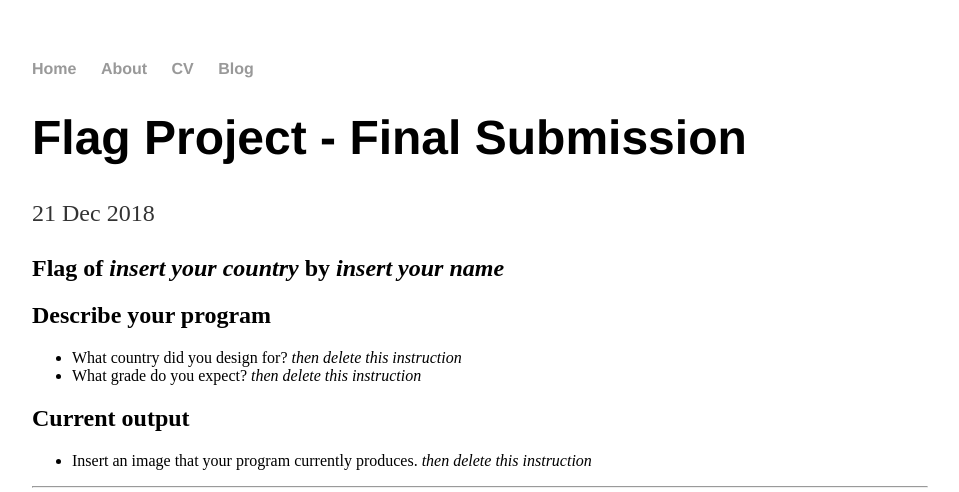
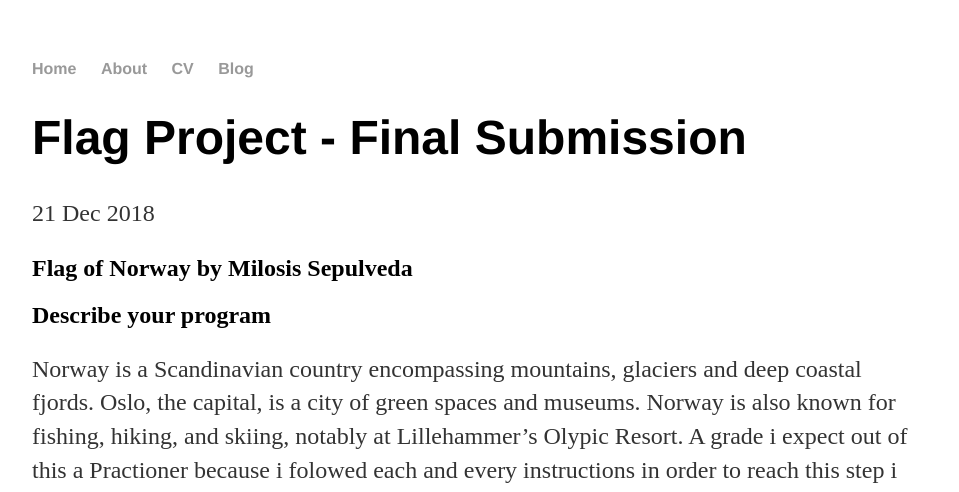
Before and after one commit to milosiss6344/milosiss6344.github.io, a Jekyll site: the page built from _posts/2018-12-20-weekly-reflection.md, in a window 1280 px wide, cut to the strip 0-492 px from the top of the page. Shown: the whole strip, without its empty margins (160-1119 px from the left). Built offline with Jekyll 4.4.1, drawn with Linux system fonts in a browser that asks for light colours; some of the changed text lies outside the part shown.

Commit message:
Update 2018-12-20-weekly-reflection.md

```diff
--- a/_posts/2018-12-20-weekly-reflection.md
+++ b/_posts/2018-12-20-weekly-reflection.md
@@ -4,14 +4,12 @@ title: "Flag Project - Final Submission"
 date: 2018-12-21
 ---
 
-## Flag of _insert your country_ by _insert your name_
+## Flag of Norway by Milosis Sepulveda
 
 ## Describe your program
 
--   What country did you design for? _then delete this instruction_
--   What grade do you expect? _then delete this instruction_
-
-<!--- Delete this comment and add your writing -->
+Norway is a Scandinavian country encompassing mountains, glaciers and deep coastal fjords. Oslo, the capital, is a city of green spaces and museums. Norway is also known for fishing, hiking, and skiing, notably at Lillehammer's Olypic Resort.
+A grade i expect out of this a Practioner because i folowed each and every instructions in order to reach this step i also deserve a Practioner because i helped my classmates when they needed help in this project.
 
 ## Current output
 
```
